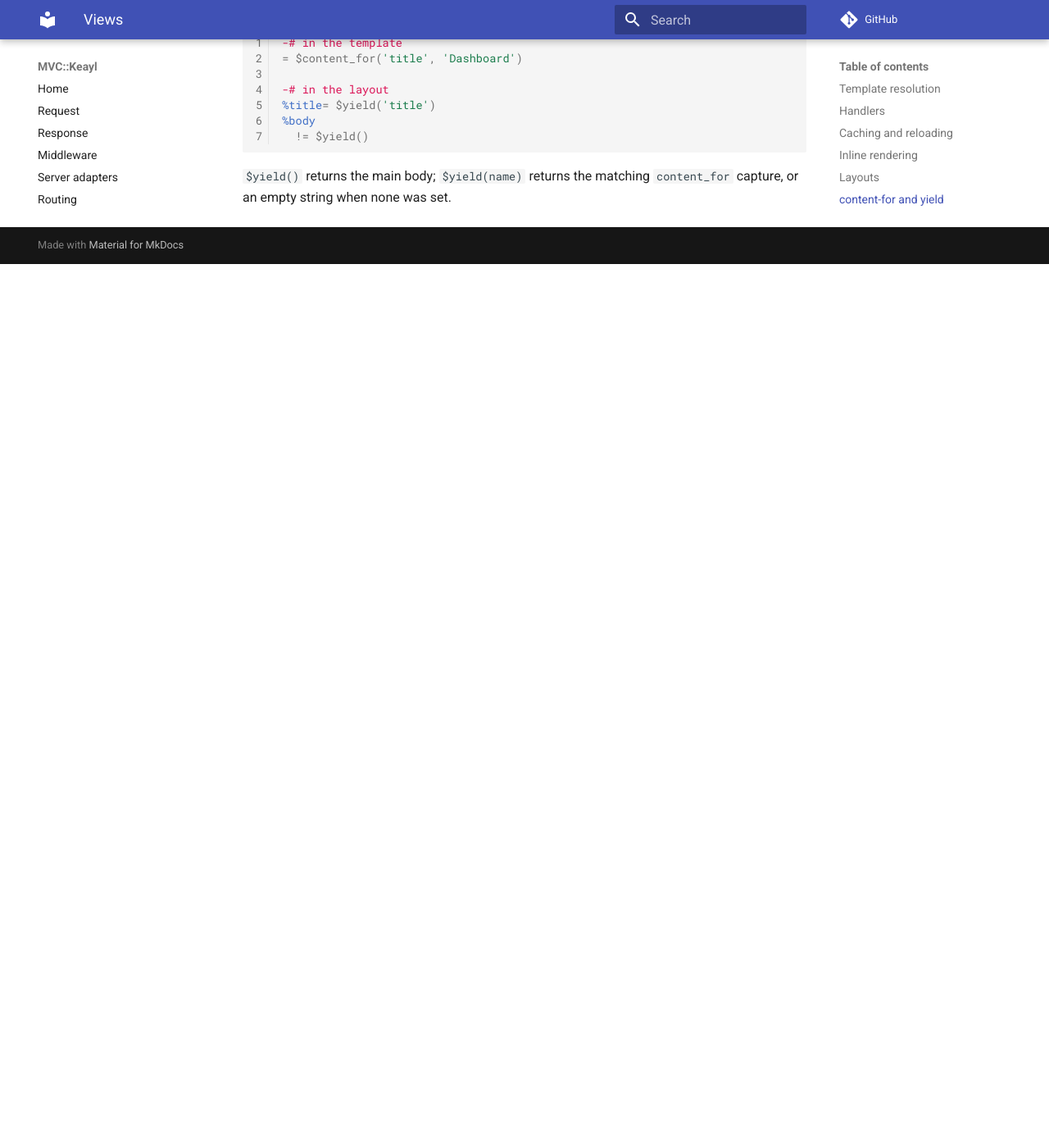
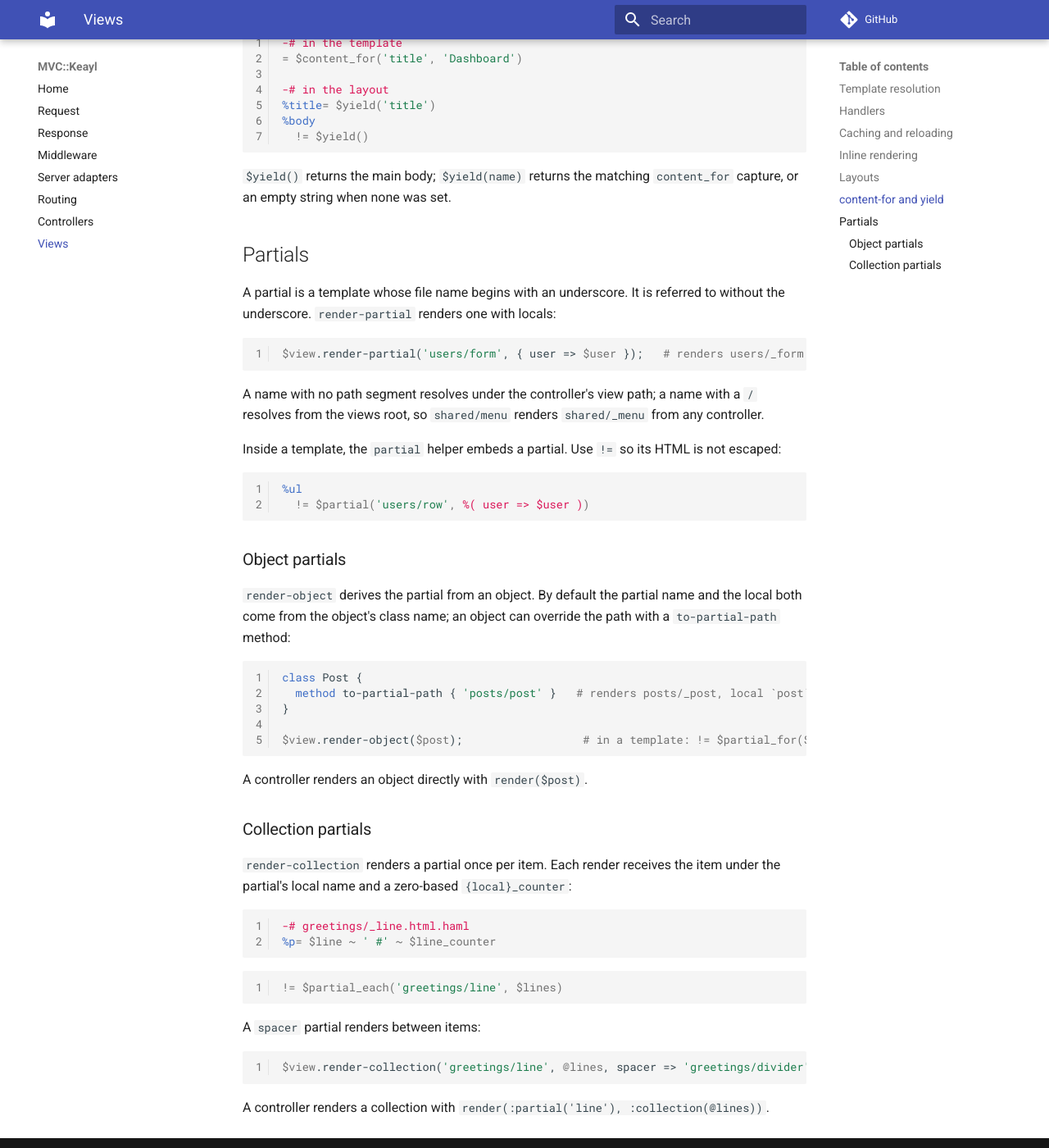
Before and after one commit to gdonald/MVC-Keayl, an MkDocs documentation site: the page built from docs-src/docs/views.md, in a window 1280 px wide and 1400 px high, scrolled down 1978 px. Shown: the whole window at 82% size. Built offline with MkDocs 1.6.1 and Material for MkDocs 9.7.7, drawn with Linux system fonts in a browser that asks for light colours; comment, search, counter and statistics services are not loaded; before the commit the page ends 2300 px from its top, so only the background shows below that.

Commit message:
Add partials support

````diff
--- a/docs-src/docs/views.md
+++ b/docs-src/docs/views.md
@@ -97,3 +97,62 @@
 
 `$yield()` returns the main body; `$yield(name)` returns the matching
 `content_for` capture, or an empty string when none was set.
+
+## Partials
+
+A partial is a template whose file name begins with an underscore. It is referred
+to without the underscore. `render-partial` renders one with locals:
+
+```perl6
+$view.render-partial('users/form', { user => $user });   # renders users/_form
+```
+
+A name with no path segment resolves under the controller's view path; a name
+with a `/` resolves from the views root, so `shared/menu` renders
+`shared/_menu` from any controller.
+
+Inside a template, the `partial` helper embeds a partial. Use `!=` so its HTML is
+not escaped:
+
+```haml
+%ul
+  != $partial('users/row', %( user => $user ))
+```
+
+### Object partials
+
+`render-object` derives the partial from an object. By default the partial name
+and the local both come from the object's class name; an object can override the
+path with a `to-partial-path` method:
+
+```perl6
+class Post {
+  method to-partial-path { 'posts/post' }   # renders posts/_post, local `post`
+}
+
+$view.render-object($post);                  # in a template: != $partial_for($post)
+```
+
+A controller renders an object directly with `render($post)`.
+
+### Collection partials
+
+`render-collection` renders a partial once per item. Each render receives the
+item under the partial's local name and a zero-based `{local}_counter`:
+
+```haml
+-# greetings/_line.html.haml
+%p= $line ~ ' #' ~ $line_counter
+```
+
+```haml
+!= $partial_each('greetings/line', $lines)
+```
+
+A `spacer` partial renders between items:
+
+```perl6
+$view.render-collection('greetings/line', @lines, spacer => 'greetings/divider');
+```
+
+A controller renders a collection with `render(:partial('line'), :collection(@lines))`.
````
Also changed, not shown: 11 other files.
